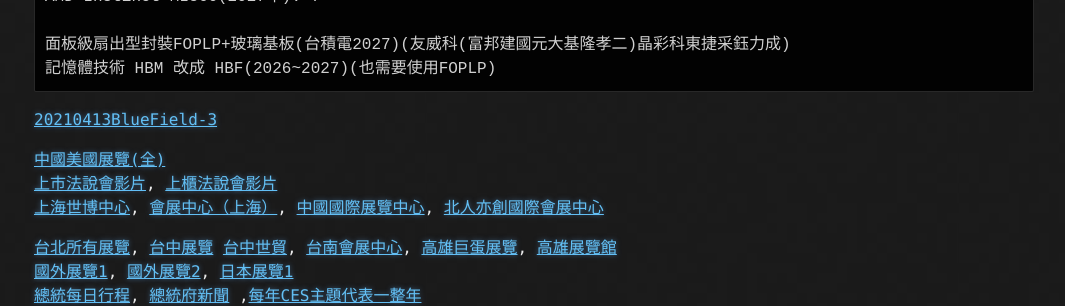
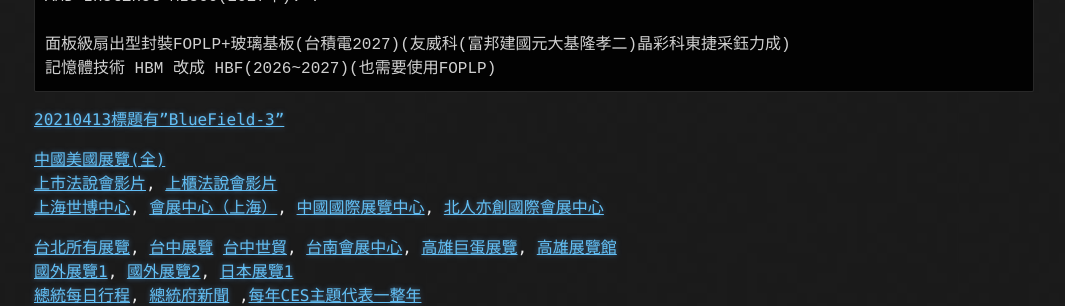
Before and after one commit to lepg5487/Stock_God, a Jekyll site: the page built from experience.md, in a window 1280 px wide and 900 px high, scrolled down 590 px. Shown: the part 150-456 px from the top of the window, without its empty margins (106-1171 px from the left). Built offline with Jekyll 4.4.1, drawn with Linux system fonts in a browser that asks for light colours; our own code applies the rules of GitHub Pages for plain Markdown files.

Commit message:
Update experience.md

````diff
--- a/experience.md
+++ b/experience.md
@@ -18,7 +18,7 @@
 面板級扇出型封裝FOPLP+玻璃基板(台積電2027)(友威科(富邦建國元大基隆孝二)晶彩科東捷采鈺力成)
 記憶體技術 HBM 改成 HBF(2026~2027)(也需要使用FOPLP)
 ```
-[20210413BlueField-3](https://nvidianews.nvidia.com/news/nvidia-extends-data-center-infrastructure-processing-roadmap-with-bluefield-3)
+[20210413標題有"BlueField-3"](https://nvidianews.nvidia.com/news/nvidia-extends-data-center-infrastructure-processing-roadmap-with-bluefield-3)
 
 [中國美國展覽(全)](https://www.jufair.com/exhibition-0-0-0-0-0-0-1/?sort=asc&type=start_time)
 [上市法說會影片](https://webpro.twse.com.tw/webportal/vod/101/?categoryId=101), [上櫃法說會影片](https://www.tpex.org.tw/web/about/news/media/media_gallery.php?l=zh-tw)
````
